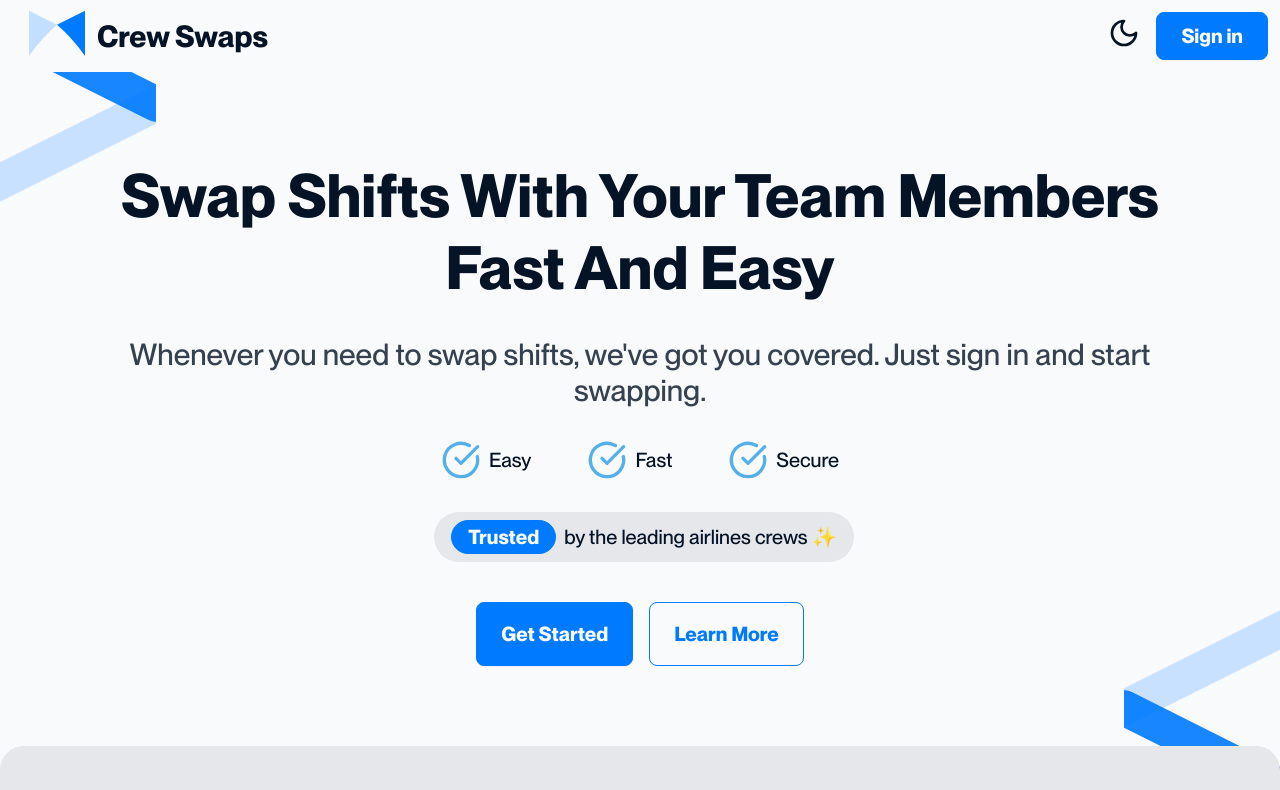
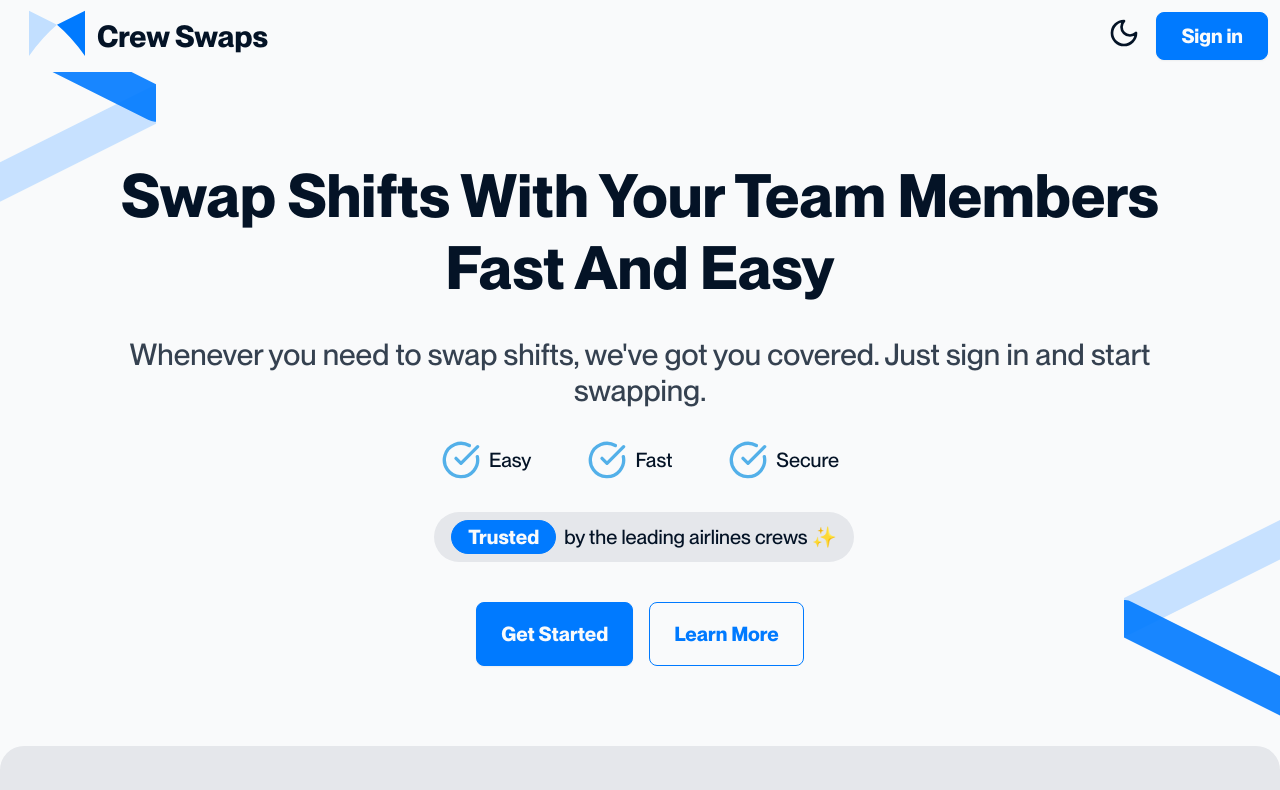
Before and after one commit to LofftApp/crew-swaps-web, a React (Vite) app: page / in a window 1280 px wide. Shown: the top 790 px of the page. Built offline with nearby package versions, Linux system fonts and the light colour scheme.

Commit message:
sign in page for large screens

```diff
--- a/src/components/ContainerWithBgImage.tsx
+++ b/src/components/ContainerWithBgImage.tsx
@@ -16,7 +16,7 @@ function ContainerWithBgImage({
       {/* Left Image */}
       <BgImage className="absolute left-0 top-0 -translate-x-1/3 transform md:-translate-x-1/4" />
       {/* Right Image */}
-      <BgImage className="bottom-0 right-0 -translate-y-[60%] translate-x-1/3 rotate-180 transform xs:-translate-y-[72%] md:-translate-y-[76%] md:translate-x-1/4" />
+      <BgImage className="2xs:translate-y-[270%] 3xs:translate-y-[272%] bottom-0 right-0 top-0 translate-x-1/3 translate-y-[275%] rotate-180 transform xs:translate-y-[222%] md:translate-x-1/4 md:translate-y-[235%] lg:translate-y-[247%]" />
       {children}
     </div>
   );
--- a/src/pages/signIn/SignInPage.tsx
+++ b/src/pages/signIn/SignInPage.tsx
@@ -22,7 +22,7 @@ function SignInPage() {
       {/* Left Image */}
       <BgImage className="absolute left-0 top-0 -translate-x-1/3 transform md:-translate-x-1/4" />
       {/* Right Image */}
-      <BgImage className="2xs:translate-y-[250%] bottom-0 right-0 top-0 translate-x-1/3 translate-y-[230%] rotate-180 transform xs:translate-y-[600px] md:-translate-y-[76%] md:translate-x-1/4" />
+      <BgImage className="2xs:translate-y-[250%] bottom-0 right-0 top-0 translate-x-1/3 translate-y-[230%] rotate-180 transform xs:translate-y-[600px] md:translate-x-1/4 md:translate-y-[235%] lg:translate-y-[247%]" />
 
       <div className="2xs:mt-20 3xs:mt-14 mt-5 flex max-w-screen-2xl flex-col items-center justify-center gap-2 p-12 xs:mt-20 xs:gap-4 xs:p-8 md:gap-6 md:p-12 lg:gap-8 xl:p-20">
         <div className="flex flex-col gap-2">
```
